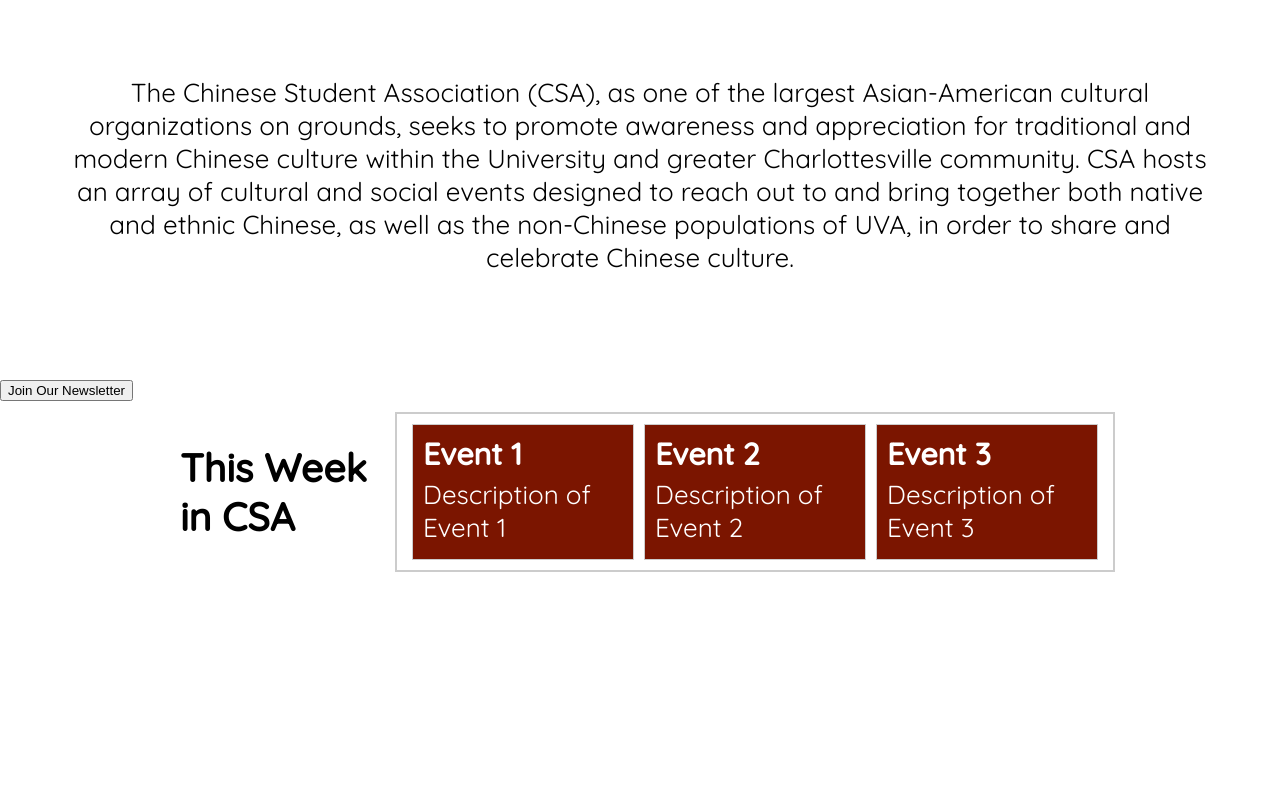
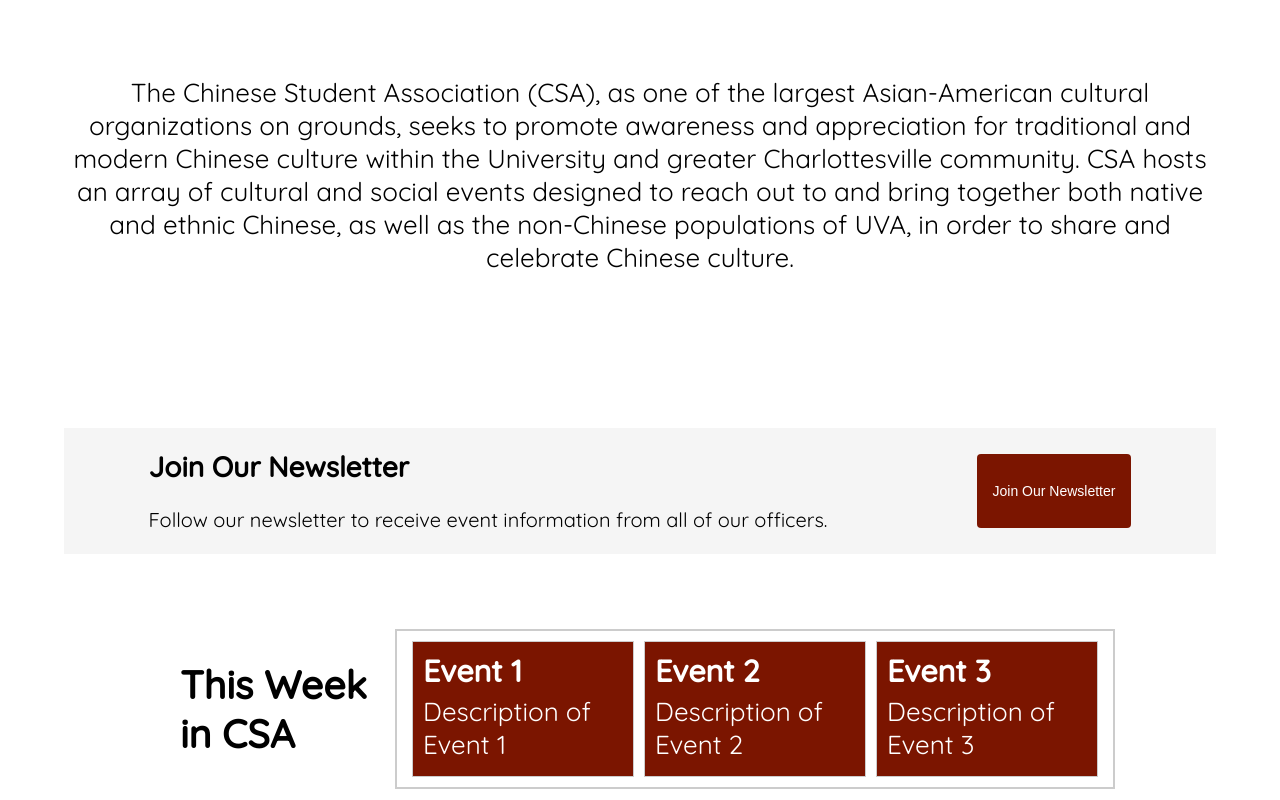
Before and after one commit to cwang12197/csa_at_uva, a React (Create React App) app in the folder csa_at_uva_ui/: page / in a window 1280 px wide. Shown: the part 814-1614 px from the top of the page. Before the commit the page ends 1398 px from the top, so only its background shows below. Built offline with nearby package versions, Linux system fonts and the light colour scheme.

Commit message:
add smooth transition for open/close newsletter form

```diff
--- a/csa_at_uva_ui/src/Home/Home.js
+++ b/csa_at_uva_ui/src/Home/Home.js
@@ -4,13 +4,13 @@ import ThisWeekInCSA from '../ThisWeekInCSA/ThisWeekInCSA';
 import Newsletter from '../Newsletter/Newsletter';
 
 function Home(props) {
-    const [isNewsletterOpen, setIsNewsletterOpen] = useState(false);
-    const handleNewsletterClose = () => {
-      setIsNewsletterOpen(false);
-    };
-    const openNewsletter = () => {
-      setIsNewsletterOpen(true);
-  };
+//     const [isNewsletterOpen, setIsNewsletterOpen] = useState(false);
+//     const handleNewsletterClose = () => {
+//       setIsNewsletterOpen(false);
+//     };
+//     const openNewsletter = () => {
+//       setIsNewsletterOpen(true);
+//   };
 
     const parallax_el = document.querySelectorAll(".parallax");
     const [xVal, setXVal] = useState(0);
@@ -68,11 +68,11 @@ function Home(props) {
             <div className="introduction">
                 <p>The Chinese Student Association (CSA), as one of the largest Asian-American cultural organizations on grounds, seeks to promote awareness and appreciation for traditional and modern Chinese culture within the University and greater Charlottesville community. CSA hosts an array of cultural and social events designed to reach out to and bring together both native and ethnic Chinese, as well as the non-Chinese populations of UVA, in order to share and celebrate Chinese culture.</p>
             </div>
-
-            <button onClick={openNewsletter}>
-                    Join Our Newsletter
-                </button>
-                {isNewsletterOpen && <Newsletter closeNewsletter={handleNewsletterClose} />}
+             <Newsletter
+            //  openNewsletter = {openNewsletter}
+            //  closeNewsletter={handleNewsletterClose}
+            //  isNewsletterOpen = {isNewsletterOpen}
+            />
 
             <ThisWeekInCSA />
         </div>
--- a/csa_at_uva_ui/src/Newsletter/Newsletter.css
+++ b/csa_at_uva_ui/src/Newsletter/Newsletter.css
@@ -7,9 +7,25 @@
     background: rgba(240, 240, 240, 0.9);
     display: grid;
     place-items: center;
-    z-index: 1000;
-    position: relative;
-    transform: scale(1.05);
+    z-index: 1;
+    position: fixed;
+    opacity: 0;
+    transform: scale(0.9);
+    transition: opacity 0.3s ease, transform 0.3s ease;
+  }
+
+  .newsletter-container.active {
+    height: 100vh;
+    width: 100%;
+    top: 0;
+    left: 0;
+    background: rgba(240, 240, 240, 0.9);
+    display: grid;
+    place-items: center;
+    z-index: 500;
+    position: fixed;
+    opacity: 1; /* When the 'active' class is added, the container will fade in */
+    transform: scale(1.1); /* Scale back to normal size when active */
   }
 
   .newsletter-wrapper {
@@ -21,7 +37,7 @@
   .newsletter {
     position: relative;
     border: 2px solid #dd3333;
-    padding: 32px;
+    padding: 16px;
   }
 
   .close {
@@ -58,30 +74,46 @@
     font-weight: 600;
   }
 
-  button {
+  section {
+    background-color: #f5f5f5;
+    padding: 10px;
     display: flex;
-    align-items: center;
-    margin-top: 16px;
+    justify-content: space-around;
+    font-family: 'Quicksand';
+    color: black;
+    margin: 5%;
   }
 
-
-   .section {
-    flex: 1;
-    display: grid;
-    grid-template-rows: auto 1fr auto;
-    padding: 32px;
-    background: #f3f3f3;
+  button {
+    background-color: #7b1500;
+    color: #fff;
+    border: none;
+    border-radius: 4px;
+    cursor: pointer;
+    z-index: 2;
+    font-size: 14px;
+    padding: 0px 16px;
+    margin: 1rem 0;
   }
 
-  .section h2 {
-    text-align: center;
+ button:hover {
+    background-color: #601000;
   }
 
-  .section p {
-    text-align: center;
-    margin-bottom: 16px;
+  .newsletter-text {
+    display: flex;
+    flex-direction: column;
   }
 
-  .section a {
-    margin: 0 auto;
+  .newsletter-text h2 {
+    flex: 1;
+    font-size: 28px;
+    font-weight: 900;
+    line-height: 0.4;
   }
+
+  .newsletter-text p {
+    flex: 2;
+    font-size: 20px;
+    line-height: 0.4;
+  }
--- a/csa_at_uva_ui/src/Newsletter/Newsletter.js
+++ b/csa_at_uva_ui/src/Newsletter/Newsletter.js
@@ -3,13 +3,31 @@ import React, { useState } from 'react';
 import PropTypes from 'prop-types';
 import "./Newsletter.css"
 
-function Newsletter(props) {
+function Newsletter() {
+  const [isNewsletterOpen, setIsNewsletterOpen] = useState(false);
+    const closeNewsletter = () => {
+      setIsNewsletterOpen(false);
+    };
+    const openNewsletter = () => {
+      setIsNewsletterOpen(true);
+  };
 
   return (
-    <div className='newsletter-container'>
+    <>
+    <section>
+        <div className="newsletter-text">
+          <h2>Join Our Newsletter</h2>
+          <p>Follow our newsletter to receive event information from all of our officers.</p>
+        </div>
+        <button onClick={openNewsletter}>
+          Join Our Newsletter
+        </button>
+      </section>
+
+      <div className={`newsletter-container ${isNewsletterOpen ? 'active' : ''}`}>
         <div className='newsletter-wrapper'>
           <div className='newsletter'>
-          <div className='close' onClick={() => props.closeNewsletter()}>
+            <div className='close' onClick={closeNewsletter}>
               <FaTimes />
             </div>
             <div className='csa-logo-container'>
@@ -48,12 +66,14 @@ function Newsletter(props) {
             </form>
           </div>
         </div>
-    </div>
+      </div></>
   );
 };
 
-Newsletter.propTypes = {
-  closeNewsletter: PropTypes.func,
-};
+// Newsletter.propTypes = {
+//   closeNewsletter: PropTypes.func,
+//   openNewsletter: PropTypes.func,
+//   isNewsletterOpen: PropTypes.bool
+// };
 
 export default Newsletter;
```
Also changed, not shown: csa_at_uva_ui/src/Home/Home.css (+0 -28 lines). Lines whose indentation alone changed are shown as unchanged.
